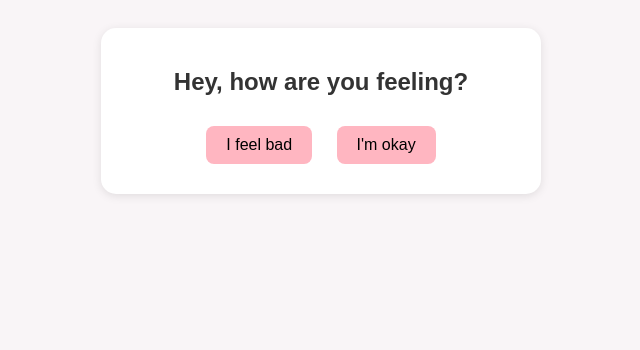
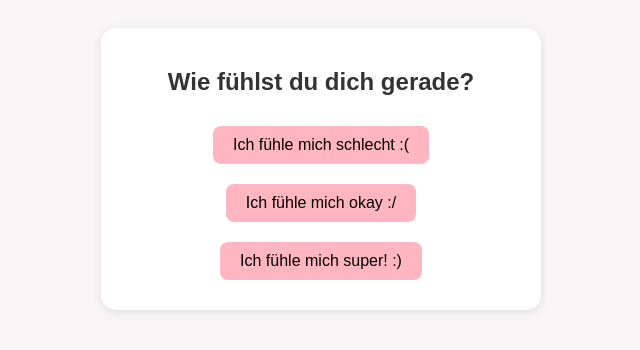
Before and after one commit to Syxonis/feel-better-checklist, a plain HTML site: page index.html in a window 1280 px wide. Shown: the whole page, without its empty margins (319-959 px from the left). Drawn offline with Linux system fonts and the light colour scheme.

Commit message:
Updated content and styling

```diff
--- a/index.html
+++ b/index.html
@@ -1,63 +1,87 @@
 <!DOCTYPE html>
-<html lang="en">
+<html lang="de">
 <head>
-<meta charset="UTF-8">
-<meta name="viewport" content="width=device-width, initial-scale=1.0">
-<title>Feel Better 🌷</title>
-<style>
-  body { font-family: 'Poppins', sans-serif; background: #f9f5f7; color: #333; text-align: center; padding: 20px; }
-  .card { background: white; padding: 20px; border-radius: 15px; box-shadow: 0 2px 10px rgba(0,0,0,0.1); max-width: 400px; margin: auto; }
-  button { background: #ffb6c1; border: none; padding: 10px 20px; border-radius: 8px; cursor: pointer; font-size: 16px; margin: 10px; }
-  button:hover { background: #ff9aae; }
-</style>
+  <meta charset="UTF-8">
+  <meta name="viewport" content="width=device-width, initial-scale=1.0">
+  <title>Fühl dich besser</title>
+  <style>
+    body {
+      font-family: 'Poppins', sans-serif;
+      background: #f9f5f7;
+      color: #333;
+      text-align: center;
+      padding: 20px;
+    }
+    .card {
+      background: white;
+      padding: 20px;
+      border-radius: 15px;
+      box-shadow: 0 2px 10px rgba(0,0,0,0.1);
+      max-width: 400px;
+      margin: auto;
+    }
+    button {
+      background: #ffb6c1;
+      border: none;
+      padding: 10px 20px;
+      border-radius: 8px;
+      cursor: pointer;
+      font-size: 16px;
+      margin: 10px;
+    }
+    button:hover {
+      background: #ff9aae;
+    }
+  </style>
 </head>
 <body>
 
 <div class="card" id="app">
-  <h2>Hey, how are you feeling?</h2>
-  <button onclick="next('bad')">I feel bad</button>
-  <button onclick="next('okay')">I'm okay</button>
+  <h2>Wie fühlst du dich gerade?</h2>
+  <button onclick="next('schlecht')">Ich fühle mich schlecht :(</button>
+  <button onclick="next('okay')">Ich fühle mich okay :/</button>
+  <button onclick="next('super')">Ich fühle mich super! :)</button>
 </div>
 
 <script>
 const app = document.getElementById('app');
 
 function next(step) {
-  if (step === 'bad') {
+  if (step === 'schlecht') {
     app.innerHTML = `
-      <h2>What kind of bad feeling?</h2>
-      <button onclick="next('tired')">Tired</button>
-      <button onclick="next('self')">Bad about myself</button>
-      <button onclick="next('stressed')">Stressed</button>
+      <h2>Was fühlt sich schlecht an?</h2>
+      <button onclick="next('muedigkeit')">Müdigkeit</button>
+      <button onclick="next('selbstzweifel')">Selbstzweifel</button>
+      <button onclick="next('stress')">Stress</button>
     `;
-  } else if (step === 'tired') {
+  } else if (step === 'muedigkeit') {
     app.innerHTML = `
-      <h2>Maybe a nap or a shower could help 🛁</h2>
-      <label><input type="checkbox"> Take a nap</label><br>
-      <label><input type="checkbox"> Drink some water</label><br>
-      <label><input type="checkbox"> Stretch a bit</label><br><br>
-      <button onclick="restart()">Start over</button>
+      <h2>Vielleicht hilft das hier:</h2>
+      <label><input type="checkbox"> Ein kurzes Nickerchen</label><br>
+      <label><input type="checkbox"> Ein Glas Wasser trinken</label><br>
+      <label><input type="checkbox"> Ein bisschen dehnen</label><br><br>
+      <button onclick="restart()">Neu starten</button>
     `;
-  } else if (step === 'self') {
+  } else if (step === 'selbstzweifel') {
     app.innerHTML = `
-      <h2>You’re wonderful. Maybe try one of these</h2>
-      <label><input type="checkbox"> Take a shower</label><br>
-      <label><input type="checkbox"> Say 3 nice things about yourself</label><br>
-      <label><input type="checkbox"> Listen to your favorite song</label><br><br>
-      <button onclick="restart()">Start over</button>
+      <h2>Du bist wundervoll. Vielleicht hilft das hier:</h2>
+      <label><input type="checkbox"> Eine Dusche nehmen</label><br>
+      <label><input type="checkbox"> Drei nette Dinge über dich sagen</label><br>
+      <label><input type="checkbox"> Dein Lieblingslied hören</label><br><br>
+      <button onclick="restart()">Neu starten</button>
     `;
-  } else if (step === 'stressed') {
+  } else if (step === 'stress') {
     app.innerHTML = `
-      <h2>Deep breath</h2>
-      <label><input type="checkbox"> Breathe in for 4s, out for 6s</label><br>
-      <label><input type="checkbox"> Write down what’s bothering you</label><br>
-      <label><input type="checkbox"> Take a short walk</label><br><br>
-      <button onclick="restart()">Start over</button>
+      <h2>Atme tief durch</h2>
+      <label><input type="checkbox"> Atme 4 Sekunden ein, 6 Sekunden aus</label><br>
+      <label><input type="checkbox"> Schreibe auf, was dich belastet</label><br>
+      <label><input type="checkbox"> Einen kurzen Spaziergang machen</label><br><br>
+      <button onclick="restart()">Neu starten</button>
     `;
   } else {
     app.innerHTML = `
-      <h2>That’s good! Keep taking care of yourself</h2>
-      <button onclick="restart()">Start over</button>
+      <h2>Das ist gut! Kümmere dich weiterhin um dich selbst</h2>
+      <button onclick="restart()">Neu starten</button>
     `;
   }
 }
```
